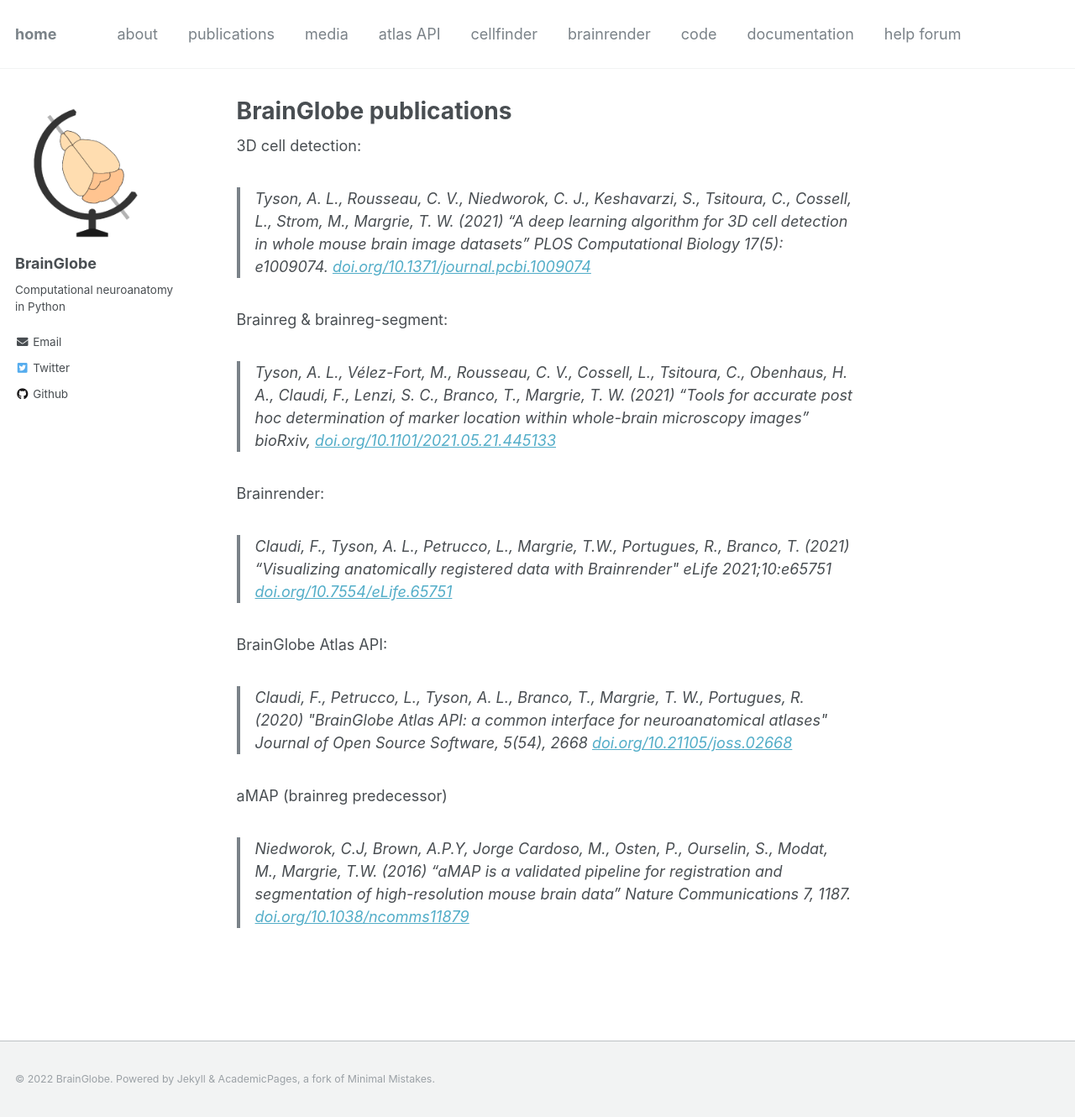
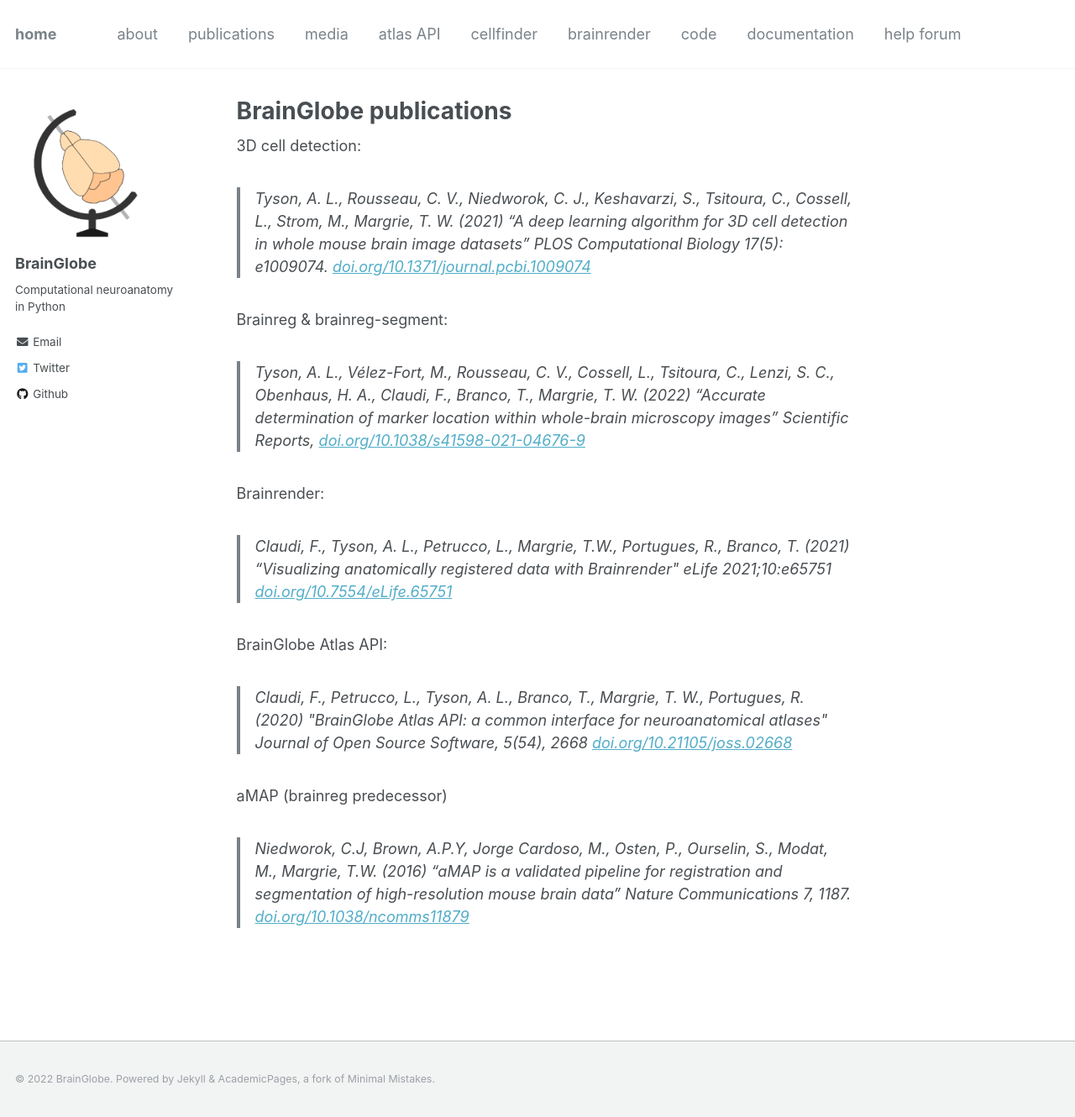
Before and after one commit to brainglobe/brainglobe-web, a Jekyll site: the page built from _pages/publications.md, in a window 1280 px wide and 1330 px high. Shown: the whole window at 84% size. Built offline with Jekyll 4.4.1, drawn with Linux system fonts in a browser that asks for light colours.

Commit message:
Update paper citation

```diff
--- a/_pages/publications.md
+++ b/_pages/publications.md
@@ -8,7 +8,7 @@
 
 
 Brainreg & brainreg-segment:
-> Tyson, A. L., V&eacute;lez-Fort, M.,  Rousseau, C. V., Cossell, L., Tsitoura, C., Obenhaus, H. A., Claudi, F., Lenzi, S. C., Branco, T., Margrie, T. W. (2021) “Tools for accurate post hoc determination of marker location within whole-brain microscopy images" bioRxiv, [doi.org/10.1101/2021.05.21.445133](https://doi.org/10.1101/2021.05.21.445133)
+> Tyson, A. L., V&eacute;lez-Fort, M.,  Rousseau, C. V., Cossell, L., Tsitoura, C., Lenzi, S. C., Obenhaus, H. A., Claudi, F., Branco, T., Margrie, T. W. (2022) “Accurate determination of marker location within whole-brain microscopy images" Scientific Reports, [doi.org/10.1038/s41598-021-04676-9](https://doi.org/10.1038/s41598-021-04676-9)
 
 
 Brainrender:
```
